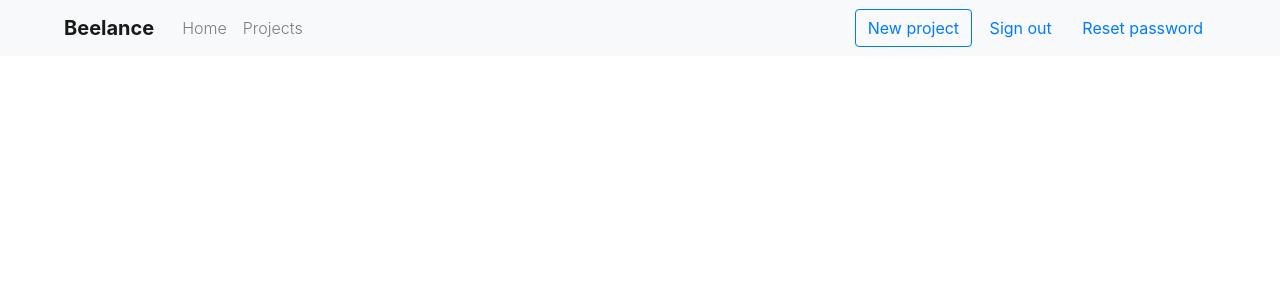
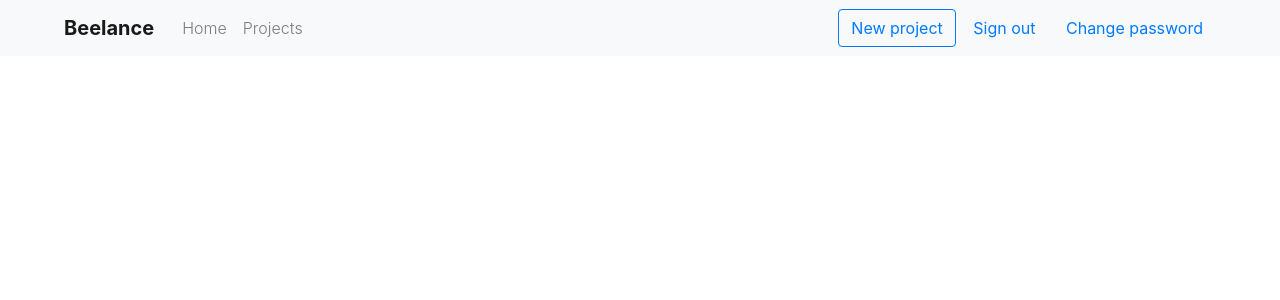
Before and after one commit to eirikvaa/tdt4237-2019-group05, a Django app: page /user/ in a window 1280 px wide. Shown: the top 300 px of the page. Run offline with Django 3.2, Linux system fonts and the light colour scheme; the visitor is signed in with stand-in values (Sample User, id 1); some libraries are stand-ins or nearby versions.

Commit message:
change to change passoord

```diff
--- a/sec/sec/templates/sec/base.html
+++ b/sec/sec/templates/sec/base.html
@@ -46,7 +46,7 @@
                 </a>
 
                 <a class="btn btn-link my-2 my-sm-0" href="{% url 'logout' %}" role="button">Sign out</a>
-                                <a class="btn btn-link my-2 my-sm-0" href="{% url 'password_reset' %}" role="button">Reset password</a>
+                                <a class="btn btn-link my-2 my-sm-0" href="{% url 'password_reset' %}" role="button">Change password</a>
 
             {% else %}
                 <a role="button" class="btn btn-link my-sm-0 mr-2" href="{% url 'signup' %}">Sign up</a>
```
